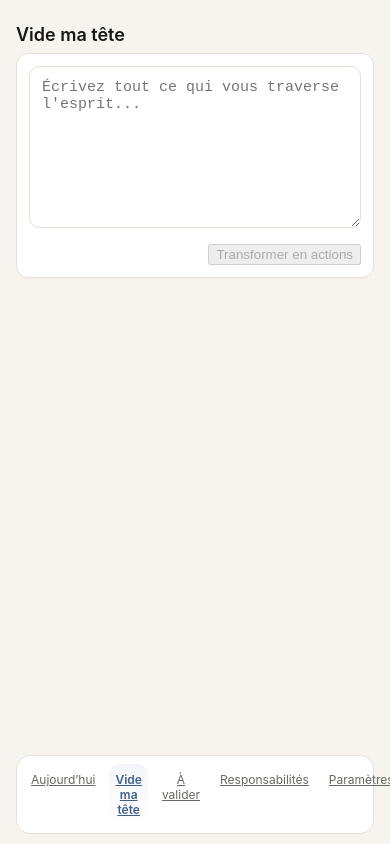
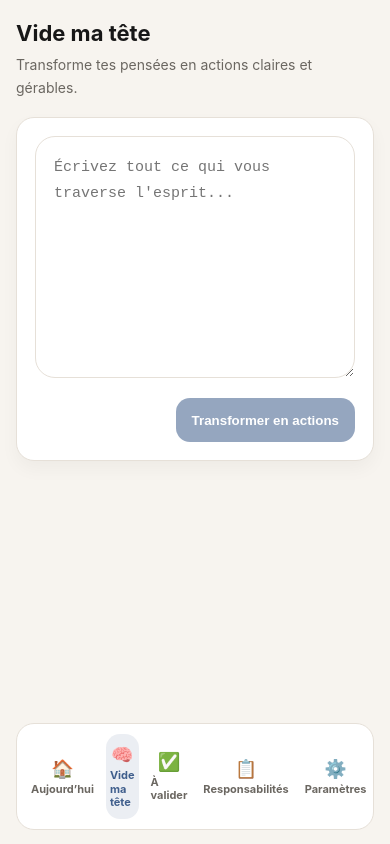
Before and after one commit to kaizenvtcgit/appli-CLEAR, a React (Vite) app: page /vide in a window 390 px wide. Built offline with nearby package versions, Linux system fonts and the light colour scheme.

Commit message:
Polish mobile UI for Clair v0.1

```diff
--- a/src/components/ActionCard.tsx
+++ b/src/components/ActionCard.tsx
@@ -18,23 +18,28 @@ export default function ActionCard({action,onSave,onDelete,onValidate}:Props){
   }
 
   return (
-    <div className="card">
+    <div className="action-card">
       {!editable ? (
-        <div>
+        <>
+          <div className="action-header">
             <div className="action-title">{action.title}</div>
             <div className="action-meta">{action.category} • {action.urgency} {action.dueDate? '• '+new Date(action.dueDate).toLocaleDateString() : ''}</div>
-          <div style={{marginTop:8,display:'flex',gap:8}}>
-            <button onClick={()=>setEditable(true)}>Modifier</button>
-            <button onClick={()=>onDelete(action.id)}>Supprimer</button>
-            {onValidate && <button onClick={()=>onValidate(action.id)}>Valider</button>}
           </div>
+          <div className="action-badges">
+            <span className={action.urgency === 'Urgent' ? 'badge badge-urgency' : action.urgency === 'Important' ? 'badge badge-positive' : 'badge badge-normal'}>{action.urgency}</span>
+            <span className="badge badge-category">{action.category}</span>
           </div>
+          <div className="action-controls">
+            <button className="btn btn-secondary btn-small" onClick={()=>setEditable(true)}>Modifier</button>
+            <button className="btn btn-secondary btn-small" onClick={()=>onDelete(action.id)}>Supprimer</button>
+            {onValidate && <button className="btn btn-primary btn-small" onClick={()=>onValidate(action.id)}>Valider</button>}
+          </div>
+        </>
       ) : (
-        <div>
-          <div style={{display:'flex',flexDirection:'column',gap:8}}>
-            <input value={local.title} onChange={e=>setLocal({...local,title:e.target.value})} />
-            <div style={{display:'flex',gap:8}}>
-              <select value={local.category} onChange={e=>setLocal({...local,category:e.target.value})}>
+        <div className="card-form">
+          <input className="text-input" value={local.title} onChange={e=>setLocal({...local,title:e.target.value})} />
+          <div className="form-row">
+            <select className="select" value={local.category} onChange={e=>setLocal({...local,category:e.target.value})}>
               <option>Maison</option>
               <option>Administratif</option>
               <option>Santé</option>
@@ -47,7 +52,7 @@ export default function ActionCard({action,onSave,onDelete,onValidate}:Props){
               <option>Finances</option>
               <option>Autre</option>
             </select>
-              <select value={local.status} onChange={e=>setLocal({...local,status: e.target.value as Status})}>
+            <select className="select" value={local.status} onChange={e=>setLocal({...local,status: e.target.value as Status})}>
               <option>À valider</option>
               <option>À faire</option>
               <option>En cours</option>
@@ -56,20 +61,19 @@ export default function ActionCard({action,onSave,onDelete,onValidate}:Props){
               <option>Terminé</option>
               <option>Archivé</option>
             </select>
-              <select value={local.urgency} onChange={e=>setLocal({...local,urgency: e.target.value as Urgency})}>
+            <select className="select" value={local.urgency} onChange={e=>setLocal({...local,urgency: e.target.value as Urgency})}>
               <option>Faible</option>
               <option>Normal</option>
               <option>Important</option>
               <option>Urgent</option>
             </select>
           </div>
-            <div style={{display:'flex',gap:8}}>
-              <input type="date" value={local.dueDate? new Date(local.dueDate).toISOString().slice(0,10):''} onChange={e=>setLocal({...local,dueDate: e.target.value? new Date(e.target.value).toISOString():null})} />
+          <div className="form-row">
+            <input className="text-input" type="date" value={local.dueDate? new Date(local.dueDate).toISOString().slice(0,10):''} onChange={e=>setLocal({...local,dueDate: e.target.value? new Date(e.target.value).toISOString():null})} />
           </div>
-            <div style={{display:'flex',gap:8}}>
-              <button onClick={save}>Enregistrer</button>
-              <button onClick={()=>setEditable(false)}>Annuler</button>
-            </div>
+          <div className="edit-actions">
+            <button className="btn btn-primary btn-small" onClick={save}>Enregistrer</button>
+            <button className="btn btn-secondary btn-small" onClick={()=>setEditable(false)}>Annuler</button>
           </div>
         </div>
       )}
--- a/src/components/BottomNav.tsx
+++ b/src/components/BottomNav.tsx
@@ -2,11 +2,11 @@ import React from 'react'
 import { NavLink } from 'react-router-dom'
 
 const items = [
-  {to: '/', label: 'Aujourd\u2019hui'},
-  {to: '/vide', label: 'Vide ma t\u00eate'},
-  {to: '/valider', label: '\u00c0 valider'},
-  {to: '/responsabilites', label: 'Responsabilit\u00e9s'},
-  {to: '/params', label: 'Param\u00e8tres'}
+  {to: '/', icon: '🏠', label: 'Aujourd\u2019hui'},
+  {to: '/vide', icon: '🧠', label: 'Vide ma t\u00eate'},
+  {to: '/valider', icon: '✅', label: '\u00c0 valider'},
+  {to: '/responsabilites', icon: '📋', label: 'Responsabilit\u00e9s'},
+  {to: '/params', icon: '⚙️', label: 'Param\u00e8tres'}
 ]
 
 export default function BottomNav(){
@@ -15,7 +15,8 @@ export default function BottomNav(){
       <div className="nav-inner">
         {items.map(i=> (
           <NavLink key={i.to} to={i.to} className={({isActive})=> 'nav-button'+(isActive? ' active':'')} end>
-            <div>{i.label}</div>
+            <span className="nav-icon">{i.icon}</span>
+            <span className="nav-label">{i.label}</span>
           </NavLink>
         ))}
       </div>
--- a/src/index.css
+++ b/src/index.css
@@ -17,38 +17,63 @@ body{
   color:var(--text);
   -webkit-font-smoothing:antialiased;
 }
-a{color:inherit}
+a{color:inherit;text-decoration:none;}
 .app{
   min-height:100vh;
   display:flex;
   flex-direction:column;
+  background:var(--bg);
 }
 .container{
-  padding:16px;
+  padding:20px 16px calc(100px + env(safe-area-inset-bottom));
   flex:1 1 auto;
 }
 .card{
   background:var(--card);
   border:1px solid var(--border);
-  border-radius:12px;
-  padding:12px;
-  box-shadow:0 1px 0 rgba(0,0,0,0.02);
+  border-radius:18px;
+  padding:18px;
+  box-shadow:0 8px 18px rgba(0,0,0,0.04);
 }
-.page-title{font-size:18px;font-weight:600;margin:8px 0}
-.muted{color:var(--muted)}
-
-/* bottom nav */
-.bottom-nav{
-  position:sticky;bottom:0;background:transparent;padding:10px 16px;border-top:1px solid transparent;
-}
-.nav-inner{display:flex;gap:8px;background:var(--card);border:1px solid var(--border);border-radius:14px;padding:8px}
-.nav-button{flex:1;text-align:center;padding:8px 6px;border-radius:10px;color:var(--muted);font-size:12px}
-.nav-button.active{background:linear-gradient(180deg, rgba(63,94,140,0.06), transparent);color:var(--primary);font-weight:600}
-
-.actions-list{display:flex;flex-direction:column;gap:10px}
-
-.action-title{font-weight:600}
-.action-meta{font-size:12px;color:var(--muted)}
-
-/* responsive spacing */
-@media(min-width:720px){.container{max-width:720px;margin:0 auto}}
+.page-title{font-size:22px;font-weight:700;margin:0 0 8px;line-height:1.2;}
+.page-subtitle{margin:0 0 18px;color:var(--muted);line-height:1.6;font-size:14px;}
+.section-block{margin-bottom:22px;}
+.section-label{display:inline-flex;align-items:center;gap:8px;color:var(--muted);font-size:12px;text-transform:uppercase;letter-spacing:0.08em;margin-bottom:12px;}
+.empty-state-card{background:rgba(63,94,140,0.06);border:1px solid rgba(62,90,138,0.12);border-radius:18px;padding:16px;color:var(--muted);}
+.textarea{width:100%;min-height:180px;padding:18px;border-radius:20px;border:1px solid var(--border);background:#fff;color:var(--text);font-size:15px;line-height:1.7;resize:vertical;transition:border-color .2s,box-shadow .2s;}
+.textarea:focus{outline:none;border-color:var(--primary);box-shadow:0 0 0 4px rgba(63,94,140,0.08);}
+.text-input,
+.select{width:100%;padding:12px 14px;border:1px solid var(--border);border-radius:16px;background:#fff;color:var(--text);font-size:14px;}
+.select{appearance:none;}
+.btn{border:none;border-radius:14px;cursor:pointer;display:inline-flex;align-items:center;justify-content:center;font-weight:600;transition:background .2s,transform .2s,color .2s;min-height:44px;padding:0 16px;}
+.btn:disabled{opacity:.55;cursor:not-allowed;}
+.btn-primary{background:var(--primary);color:#fff;}
+.btn-primary:hover:not(:disabled){transform:translateY(-1px);}
+.btn-secondary{background:#fff;color:var(--text);border:1px solid var(--border);}
+.btn-danger{background:rgba(198,90,74,0.12);color:var(--danger);border:1px solid rgba(198,90,74,0.2);}
+.btn-small{padding:10px 14px;font-size:13px;}
+.action-card{background:#fff;border:1px solid var(--border);border-radius:20px;padding:18px;box-shadow:0 10px 18px rgba(0,0,0,0.04);}
+.action-header{display:flex;justify-content:space-between;gap:12px;align-items:flex-start;}
+.action-title{font-size:16px;font-weight:700;line-height:1.3;margin:0;color:var(--text);}
+.action-meta{font-size:13px;color:var(--muted);margin-top:10px;line-height:1.5;}
+.action-badges{display:flex;flex-wrap:wrap;gap:8px;margin-top:12px;}
+.badge{display:inline-flex;align-items:center;gap:6px;padding:6px 10px;border-radius:999px;font-size:12px;font-weight:700;text-transform:capitalize;}
+.badge-category{background:rgba(63,94,140,0.09);color:var(--primary);}
+.badge-urgency{background:rgba(198,90,74,0.12);color:var(--danger);}
+.badge-normal{background:rgba(107,103,97,0.08);color:var(--muted);}
+.badge-positive{background:rgba(108,154,114,0.14);color:var(--positive);}
+.action-controls{display:flex;flex-wrap:wrap;gap:10px;margin-top:14px;}
+.card-form{display:flex;flex-direction:column;gap:14px;}
+.form-row{display:flex;flex-wrap:wrap;gap:10px;}
+.form-row .text-input,
+.form-row .select{flex:1;min-width:120px;}
+.edit-actions{display:flex;flex-wrap:wrap;gap:10px;margin-top:14px;}
+.bottom-nav{position:sticky;bottom:0;padding:14px 16px calc(env(safe-area-inset-bottom) + 14px);background:linear-gradient(180deg, rgba(247,244,239,0), rgba(247,244,239,1));}
+.nav-inner{display:grid;grid-template-columns:repeat(5,1fr);gap:8px;background:var(--card);border:1px solid var(--border);border-radius:18px;padding:10px;}
+.nav-button{display:flex;flex-direction:column;align-items:center;justify-content:center;gap:4px;padding:10px 4px;border-radius:14px;color:var(--muted);font-size:11px;font-weight:700;text-decoration:none;min-height:60px;}
+.nav-button.active{background:rgba(63,94,140,0.1);color:var(--primary);}
+.nav-icon{font-size:18px;}
+.nav-label{line-height:1.2;}
+.actions-list{display:flex;flex-direction:column;gap:14px;}
+.empty-note{font-size:14px;color:var(--muted);margin:0;}
+@media(min-width:720px){.container{max-width:720px;margin:0 auto;padding-bottom:40px;}}
--- a/src/pages/BrainDump.tsx
+++ b/src/pages/BrainDump.tsx
@@ -20,10 +20,11 @@ export default function BrainDump({actions,setActions}:Props){
   return (
     <div className="container">
       <div className="page-title">Vide ma tête</div>
+      <div className="page-subtitle">Transforme tes pensées en actions claires et gérables.</div>
       <div className="card">
-        <textarea rows={8} style={{width:'100%',padding:12,borderRadius:10,border:'1px solid var(--border)',fontSize:15}} value={text} onChange={e=>setText(e.target.value)} placeholder="Écrivez tout ce qui vous traverse l'esprit..."></textarea>
-        <div style={{display:'flex',justifyContent:'flex-end',marginTop:12}}>
-          <button onClick={transform} disabled={!text.trim()}>Transformer en actions</button>
+        <textarea className="textarea" rows={8} value={text} onChange={e=>setText(e.target.value)} placeholder="Écrivez tout ce qui vous traverse l'esprit..."></textarea>
+        <div style={{display:'flex',justifyContent:'flex-end',marginTop:16}}>
+          <button className="btn btn-primary" onClick={transform} disabled={!text.trim()}>Transformer en actions</button>
         </div>
       </div>
     </div>
```
Also changed, not shown: src/pages/Responsibilities.tsx (+7 -6 lines), src/pages/Settings.tsx (+4 -3 lines), src/pages/Today.tsx (+16 -17 lines). Lines whose indentation alone changed are shown as unchanged.
